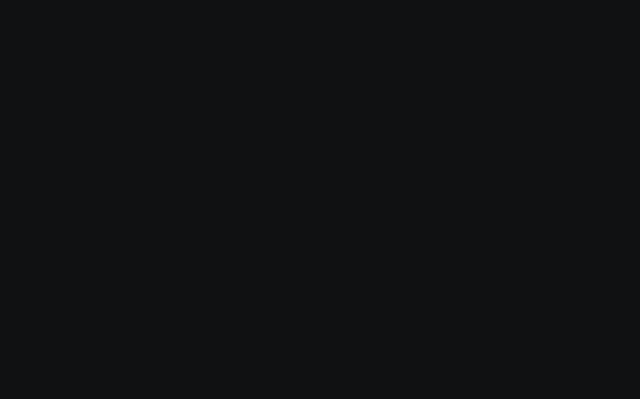
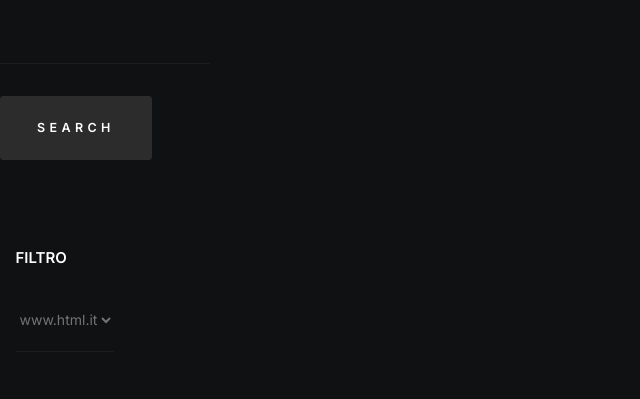
Before and after one commit to Elohim333/MercaLibri-Unitn, a plain HTML site: page ui/catalogo.html in a window 1280 px wide. Shown: the whole page, without its empty margins (0-640 px from the left). Drawn offline with Linux system fonts and the light colour scheme; no server answers.

Commit message:
inizio front-end

```diff
--- a/api/package.json
+++ b/api/package.json
@@ -16,6 +16,7 @@
     "mongodb": "^4.2.1",
     "nodemon": "^2.0.15",
     "swagger-jsdoc": "^6.1.0",
-    "swagger-ui-express": "^4.2.0"
+    "swagger-ui-express": "^4.2.0",
+    "vue": "^2.6.14"
   }
 }
--- /dev/null
+++ b/checks.json
@@ -0,0 +1 @@
+{"enabled":true,"categories":{}}
--- a/ui/catalogo.html
+++ b/ui/catalogo.html
@@ -10,13 +10,23 @@
     <link href="https://fonts.googleapis.com/css2?family=Roboto:wght@300&display=swap" rel="stylesheet">
     <link href="style.css" rel="stylesheet">
 
+
 </head>
 
 <body>
-
     <div id="root"></div>
 
     <script src="catalogo.js"></script>
+    <form>
+    <fieldset>
+    <legend>FILTRO</legend>
+    <select name="siti" >
+    <option value="http://www.html.it" selected="selected">www.html.it </option>
+    <option value="http://www.html.it" selected="selected">www.html.it </option>
+    <option value="http://www.html.it" selected="selected">www.html.it </option>
+    </select>
+    </fieldset>
+    </form>
 </body>
 
 </html>
--- a/ui/catalogo.js
+++ b/ui/catalogo.js
@@ -4,6 +4,24 @@ const app = document.getElementById('root');
 const container = document.createElement('div');
 container.setAttribute('class', 'container');
 
+var f = document.createElement("form");
+f.setAttribute('class', 'container');
+f.setAttribute('method', "post");
+f.setAttribute('action','http://localhost:49146/api/libri/search/:titolo');
+
+var i = document.createElement("input");
+i.type = "text";
+i.name = "titolo_libro";
+i.id = "titolo";
+
+var s = document.createElement("input");
+s.type="submit";
+s.value="Search";
+
+f.appendChild(i);
+f.appendChild(s);
+
+app.appendChild(f);
 app.appendChild(container);
 
 var request = new XMLHttpRequest();
@@ -36,4 +54,5 @@ request.onload = function () {
 
 }
 
+
 request.send();
```
Also changed, not shown: api/index.js (+46 -0 lines), 1 other file.
